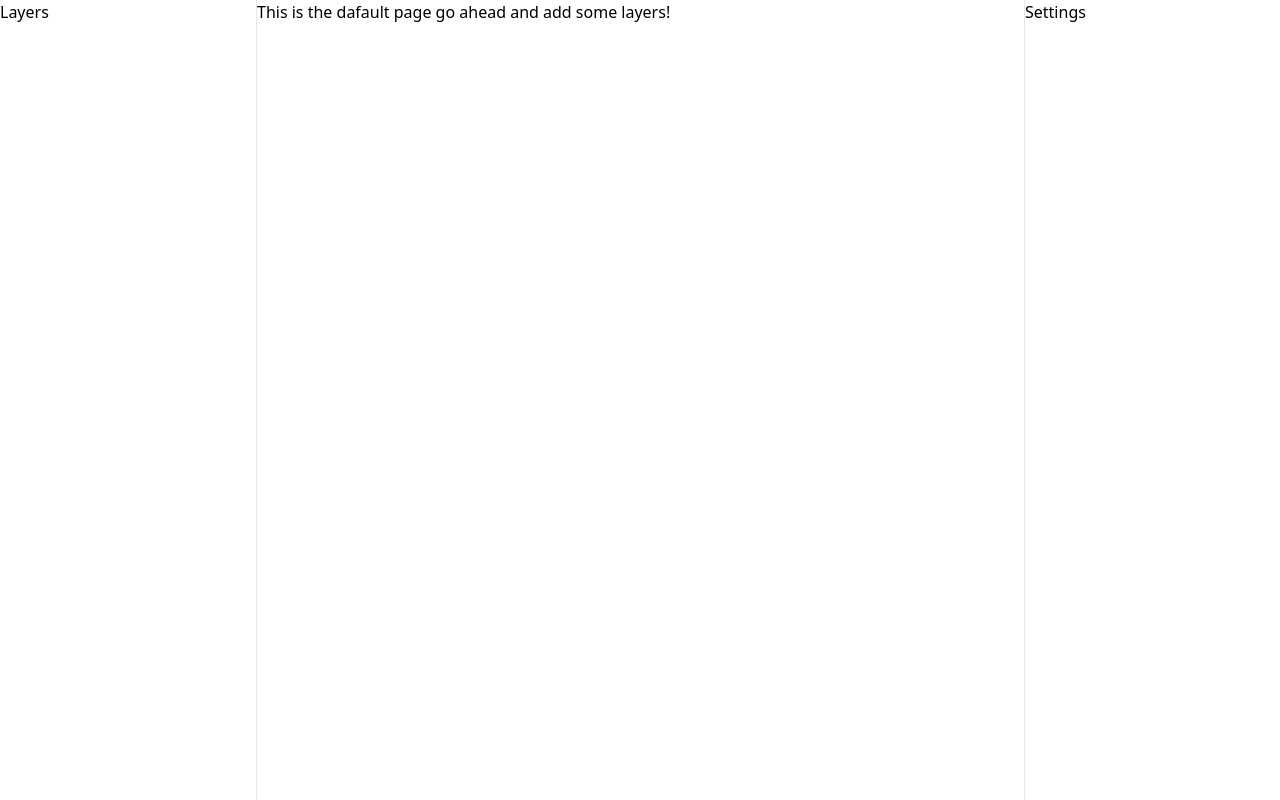
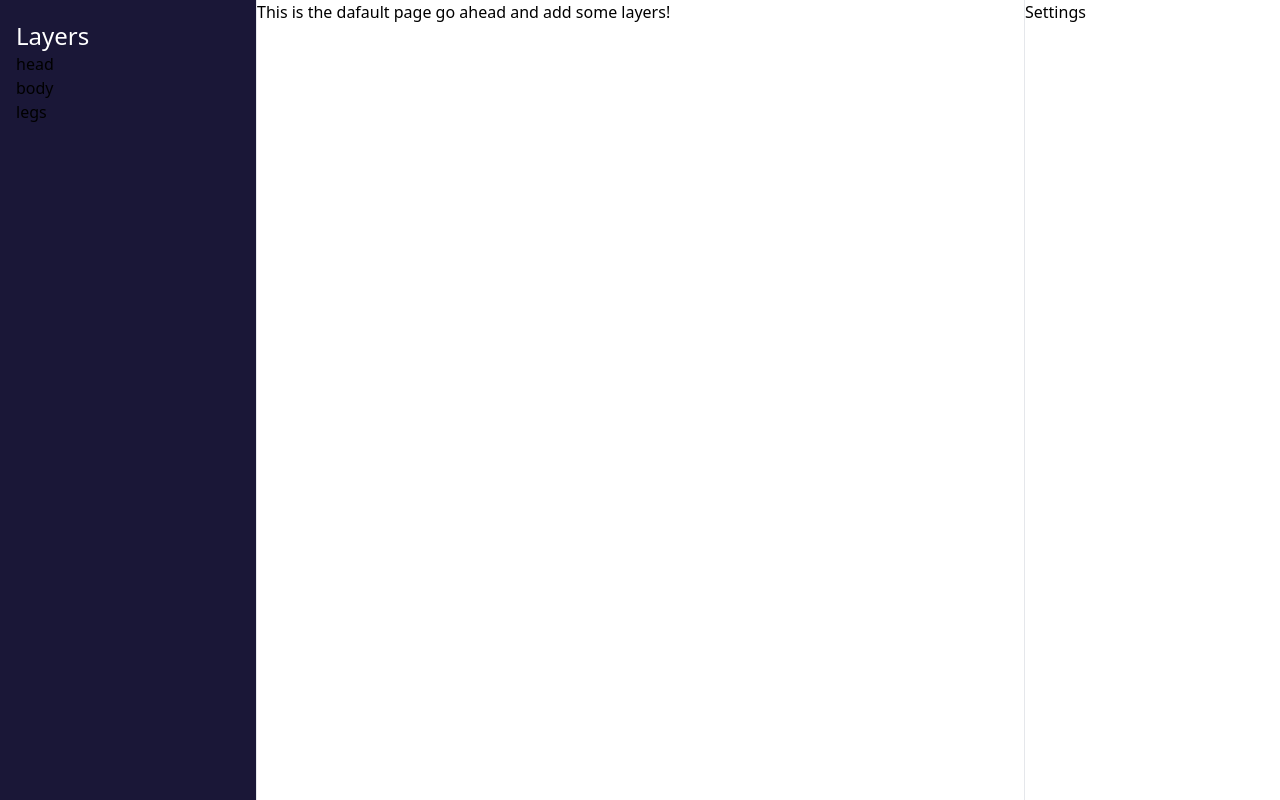
Before and after one commit to AndreiTotoro/artwork-creator, a Next.js app: page / in a window 1280 px wide. Built offline with nearby package versions, Linux system fonts and the light colour scheme.

Commit message:
Add system to automatically generate layer components that link to other dynamic pages

```diff
--- a/app/Layers.js
+++ b/app/Layers.js
@@ -1,5 +1,14 @@
 import React from 'react';
+import Layer from '../components/Layer';
+import { layerdata } from '../data/layerdata';
 
 export default function Layers() {
-	return <div className="h-screen">Layers</div>;
+	return (
+		<div className="h-screen bg-void flex flex-col pl-4 pt-5">
+			<p className="text-white text-2xl">Layers</p>
+			{layerdata.map((layer, id) => {
+				return <Layer key={id} name={layer} />;
+			})}
+		</div>
+	);
 }
--- /dev/null
+++ b/components/Layer.js
@@ -0,0 +1,7 @@
+'use client';
+import Link from 'next/link';
+import React from 'react';
+
+export default function Layer({ name }) {
+	return <Link href={`/${name}`}>{name}</Link>;
+}
--- /dev/null
+++ b/data/layerdata.js
@@ -0,0 +1 @@
+export const layerdata = ['head', 'body', 'legs'];
--- a/tailwind.config.js
+++ b/tailwind.config.js
@@ -6,7 +6,11 @@ module.exports = {
 		'./components/**/*.{js,ts,jsx,tsx}',
 	],
 	theme: {
-		extend: {},
+		extend: {
+			colors: {
+				void: '#1A1737',
+			},
+		},
 	},
 	plugins: [],
 };
```
